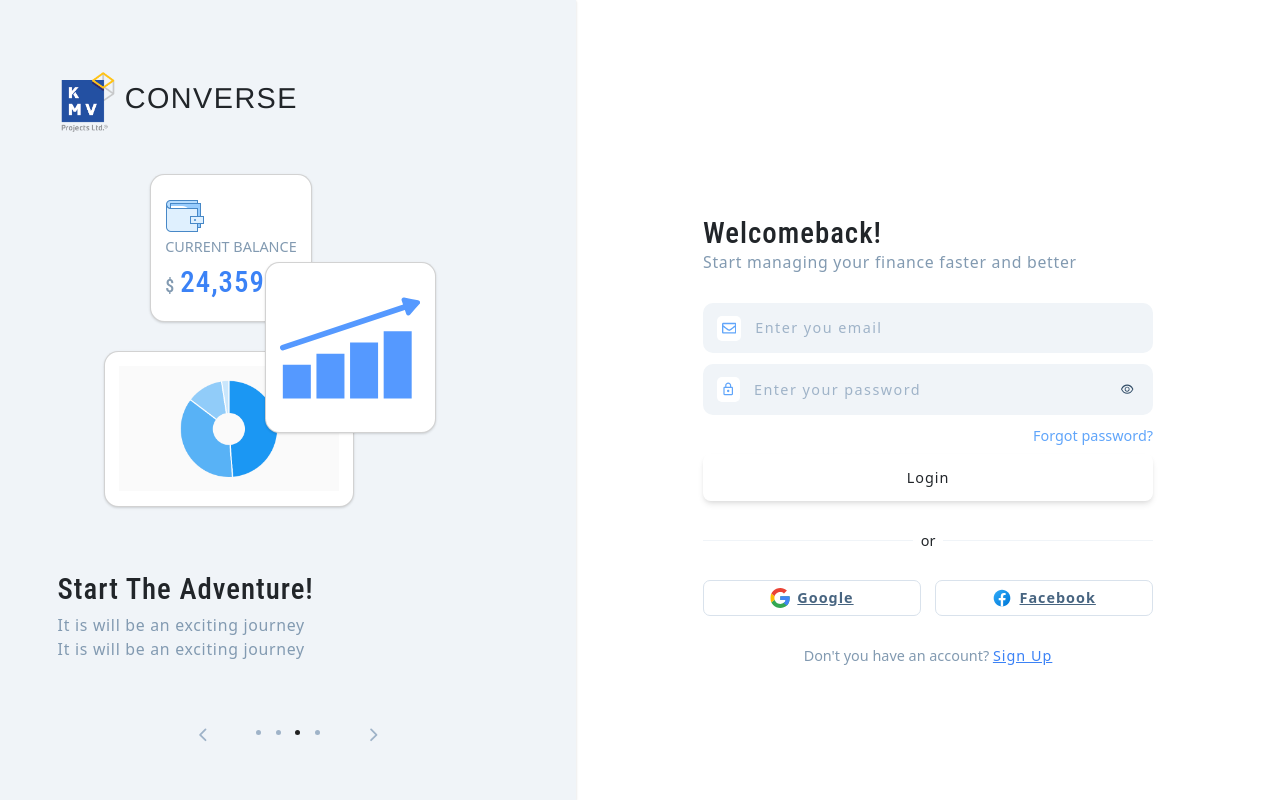
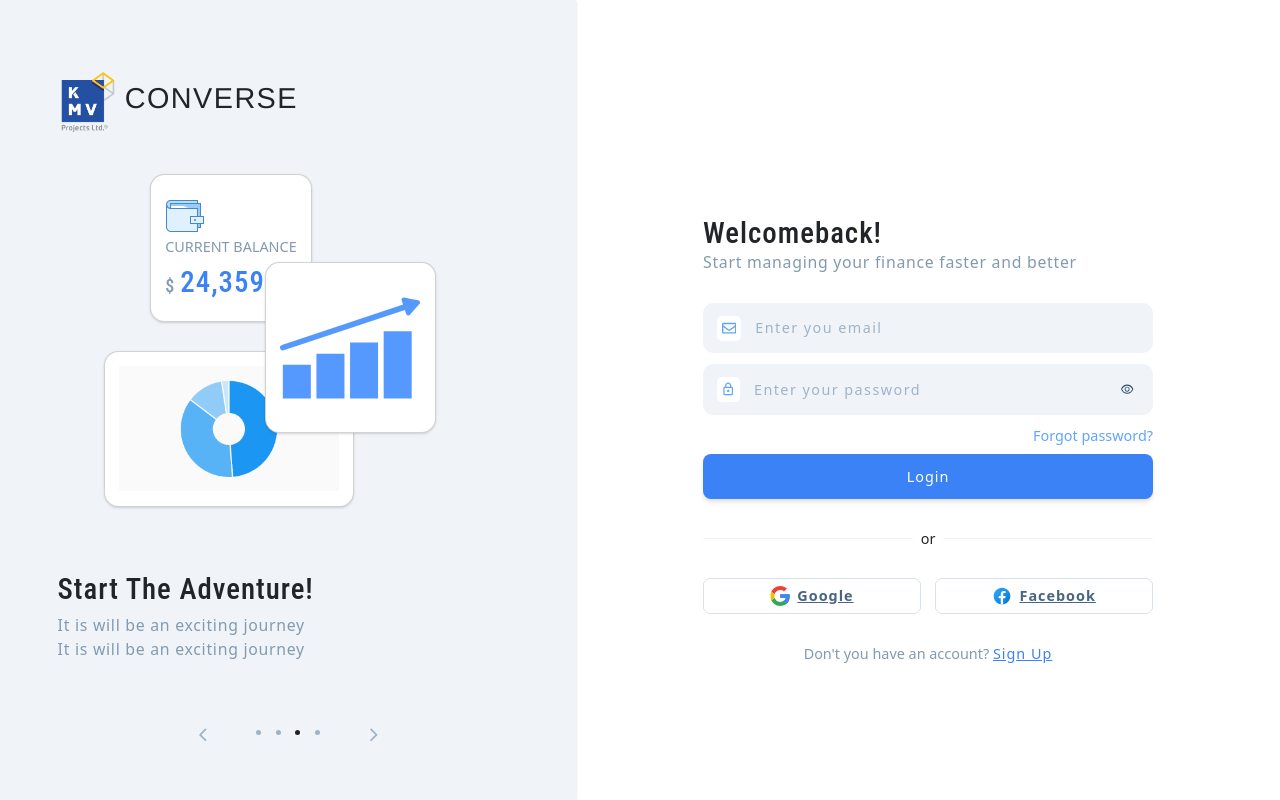
Before and after one commit to PiersoftDev/converse-portal, a React (Create React App) app: page /login in a window 1280 px wide. Built offline with nearby package versions, Linux system fonts and the light colour scheme.

Commit message:
login form btn color fix

```diff
--- a/src/components/login/LoginForm.js
+++ b/src/components/login/LoginForm.js
@@ -122,7 +122,7 @@ const LoginForm = () => {
 
         <p className="forgot-password">Forgot password?</p>
 
-        <button type="submit" onClick={handleSubmit} className=" btn login-btn">
+        <button type="submit" onClick={handleSubmit} className="btn login-btn">
           Login
         </button>
       </form>
@@ -222,6 +222,24 @@ const Wrapper = styled.div`
     background: transparent;
   }
 
+  .btn {
+    cursor: pointer;
+    color: var(--white);
+    background: var(--primary-500);
+    border: transparent;
+    border-radius: var(--borderRadius);
+    letter-spacing: var(--letterSpacing);
+    padding: 0.375rem 0.75rem;
+    box-shadow: var(--shadow-2);
+    transition: var(--transition);
+    text-transform: capitalize;
+    display: inline-block;
+  }
+  .btn:hover {
+    background: var(--primary-700);
+    box-shadow: var(--shadow-3);
+  }
+
   .login-btn {
     width: 100%;
     border-radius: 8px;
```
